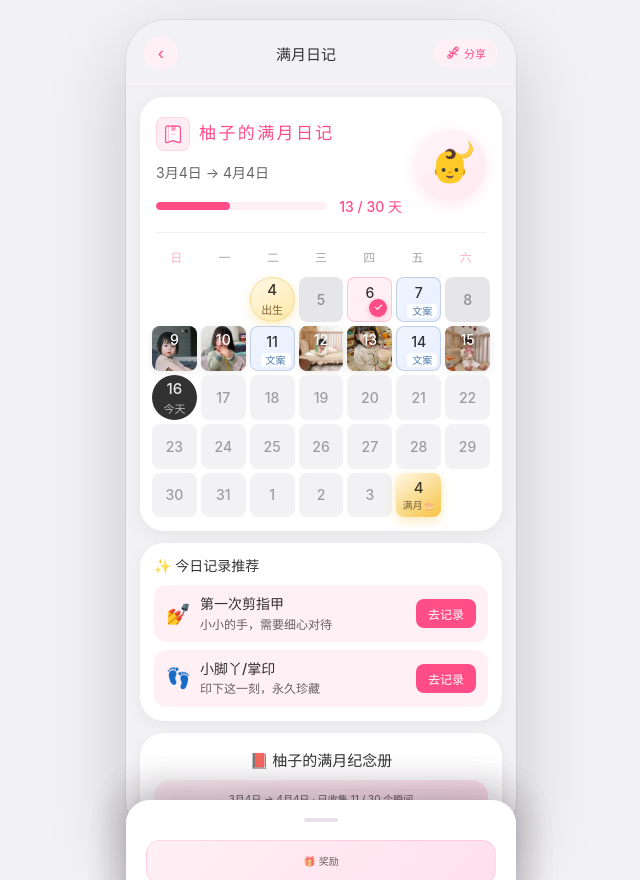
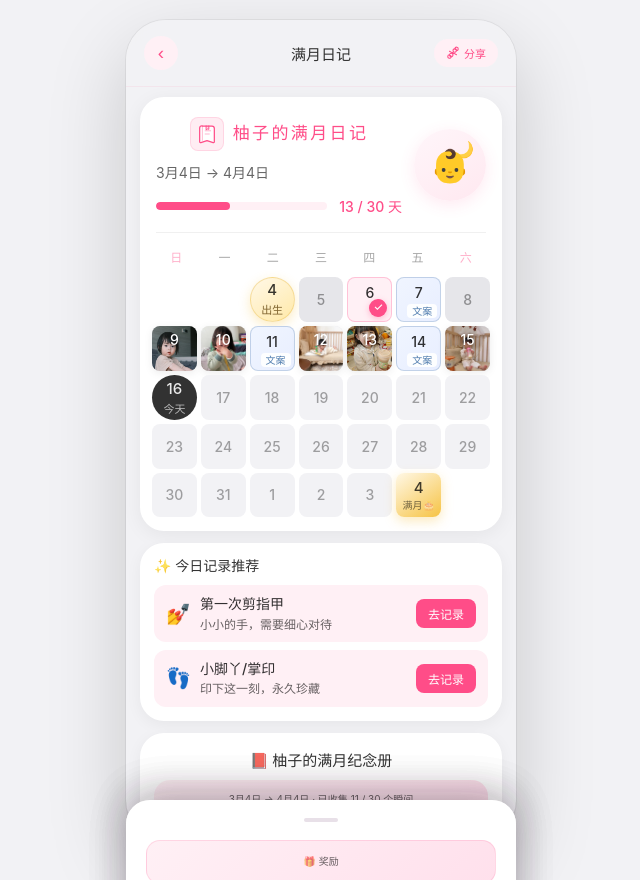
Before and after one commit to zhongzihang5-cell/manyue-fullmoon-page, a website: page index.html in a window 1280 px wide. Shown: the whole page, without its empty margins (319-959 px from the left). Drawn offline with Linux system fonts and the light colour scheme.

Commit message:
Update index.html

```diff
--- a/index.html
+++ b/index.html
@@ -72,9 +72,9 @@ body {
 
 /* ── NAV ── */
 .nav {
-  display: flex;
-  align-items: center;
-  justify-content: space-between;
+  display: grid;
+  grid-template-columns: 1fr auto 1fr;
+  align-items: center;
   padding: 16px 18px;
   position: sticky;
   top: 0;
@@ -84,13 +84,21 @@ body {
   border-bottom: 0.5px solid rgba(255,77,136,0.08);
 }
 .nav-back {
+  justify-self: start;
   width: 34px; height: 34px; border-radius: 50%;
   background: var(--pink-pale); border: none; cursor: pointer;
   display: flex; align-items: center; justify-content: center;
   font-size: 19px; color: var(--pink);
 }
-.nav-title { font-size: 15px; font-weight: 500; color: var(--dark); }
+.nav-title {
+  justify-self: center;
+  text-align: center;
+  font-size: 15px;
+  font-weight: 500;
+  color: var(--dark);
+}
 .nav-share {
+  justify-self: end;
   display: flex; align-items: center; gap: 4px;
   font-size: 11px; color: var(--pink); font-weight: 500;
   background: var(--pink-pale); padding: 6px 12px;
@@ -121,6 +129,7 @@ body {
 .hero-diary-head {
   display: flex;
   align-items: center;
+  justify-content: center;
   gap: 9px;
   margin: 0 0 10px 0;
   padding: 2px 0;
@@ -146,7 +155,7 @@ body {
   display: block;
 }
 .hero-diary-text {
-  flex: 1;
+  flex: 0 1 auto;
   min-width: 0;
 }
 .hero-sub {
```
